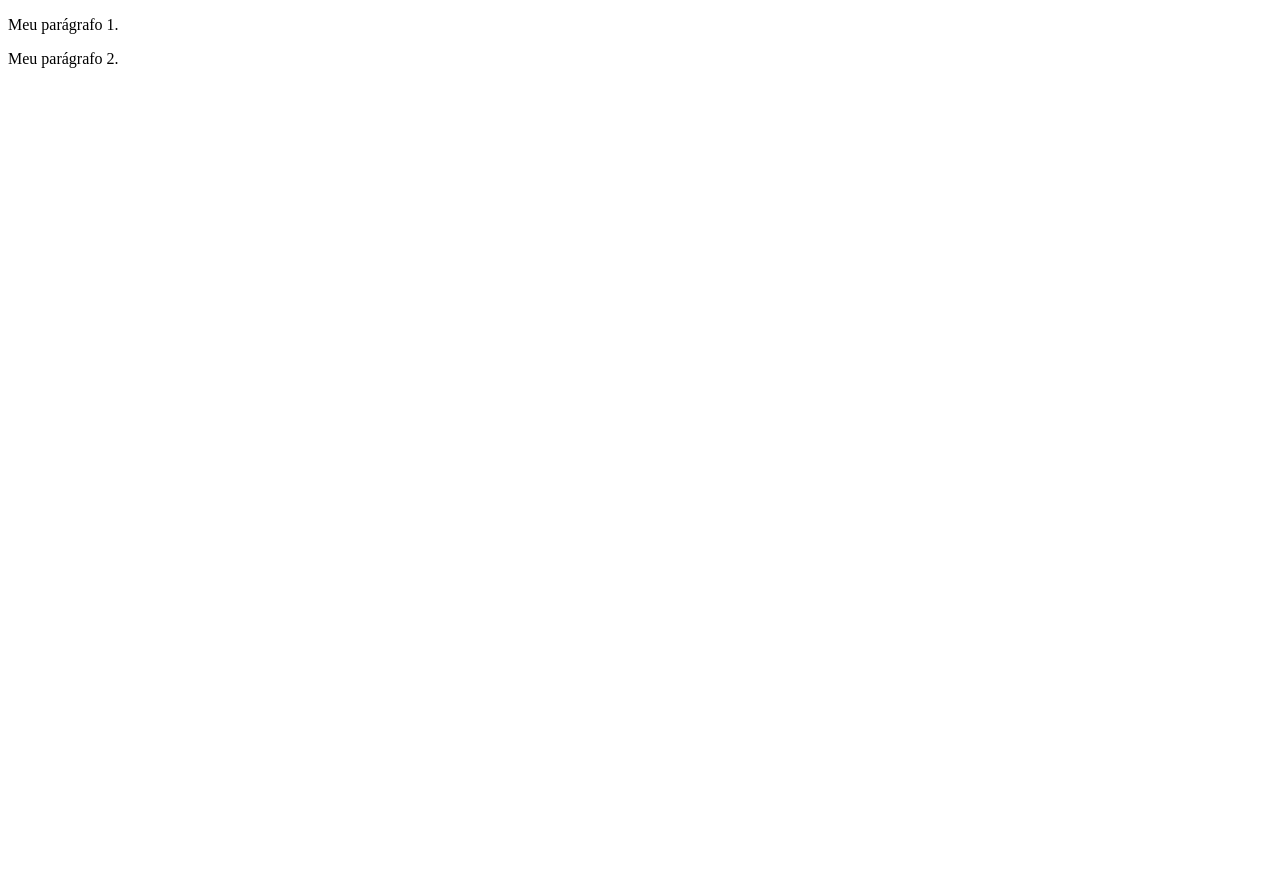
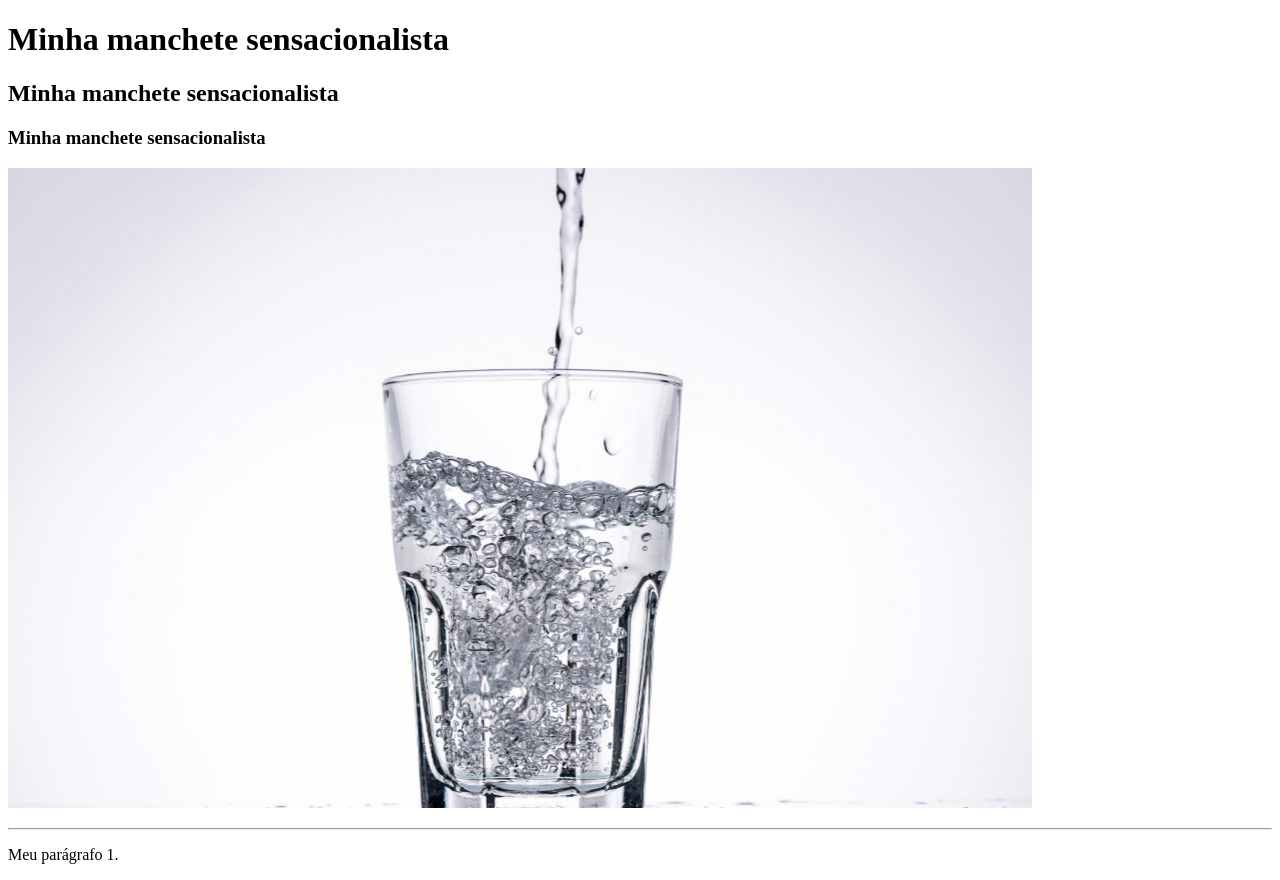
Before and after one commit to Marlondsl20/ap3_2021.1_MarlonDanilo, a plain HTML site: page meuSite/Index.html in a window 1280 px wide. Before the commit the page ends 800 px from the top, so only its background shows below. Drawn offline with Linux system fonts and the light colour scheme.

Commit message:
Quero Água

```diff
--- a/meuSite/Index.html
+++ b/meuSite/Index.html
@@ -7,7 +7,17 @@
     <title>Meu site de ap3</title>
 </head>
 <body>
-    <p>Meu parágrafo 1.</p>
-    <p>Meu parágrafo 2.</p>
+    <h1>Minha manchete sensacionalista</h1>
+   <h2>Minha manchete sensacionalista</h2>
+   <h3>Minha manchete sensacionalista</h3>
+    <p>
+    <img src="Água.jpg"
+    alt="agua pelo amor de Deus!">
+    <title>Água gelada</title>
+    </p>
+    <hr />
+    <p>
+    Meu parágrafo 1.
+    </p>
 </body>
 </html>
```
Also changed, not shown: meuSite/Água.jpg (added).
